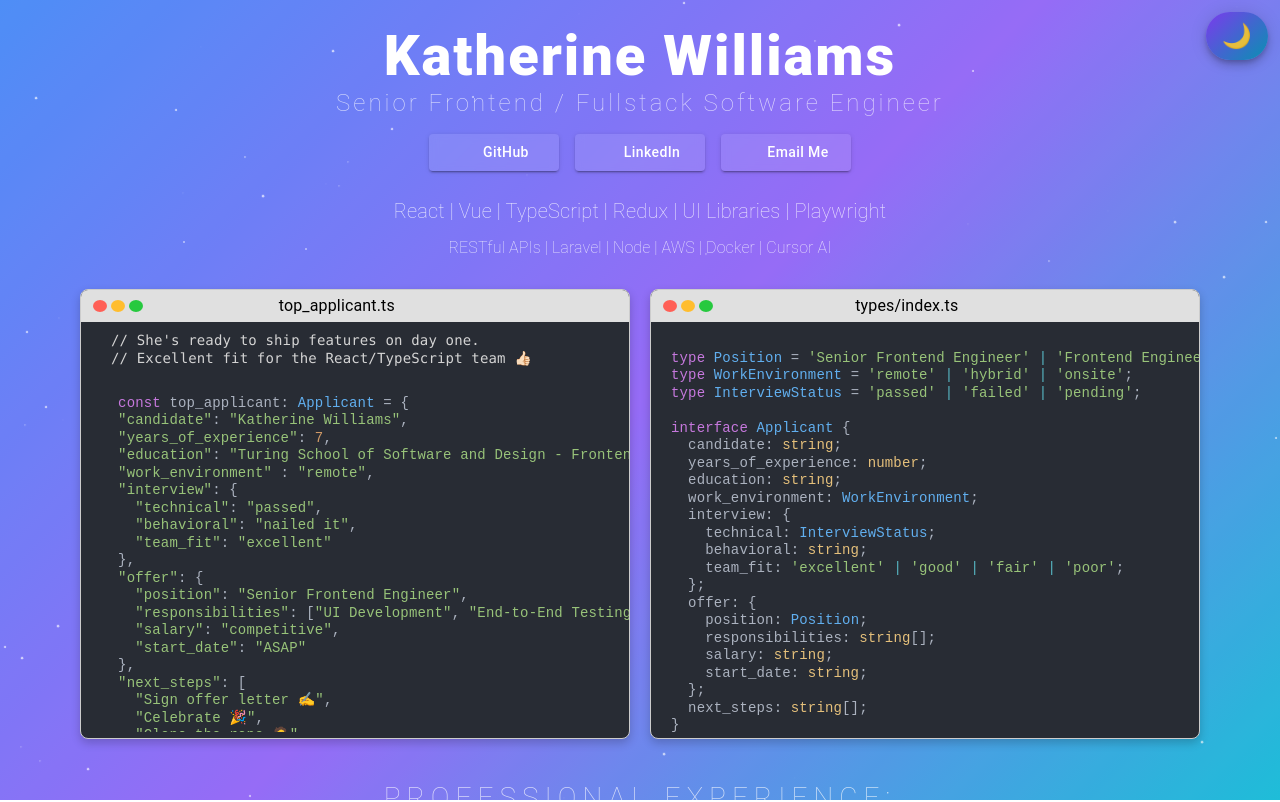
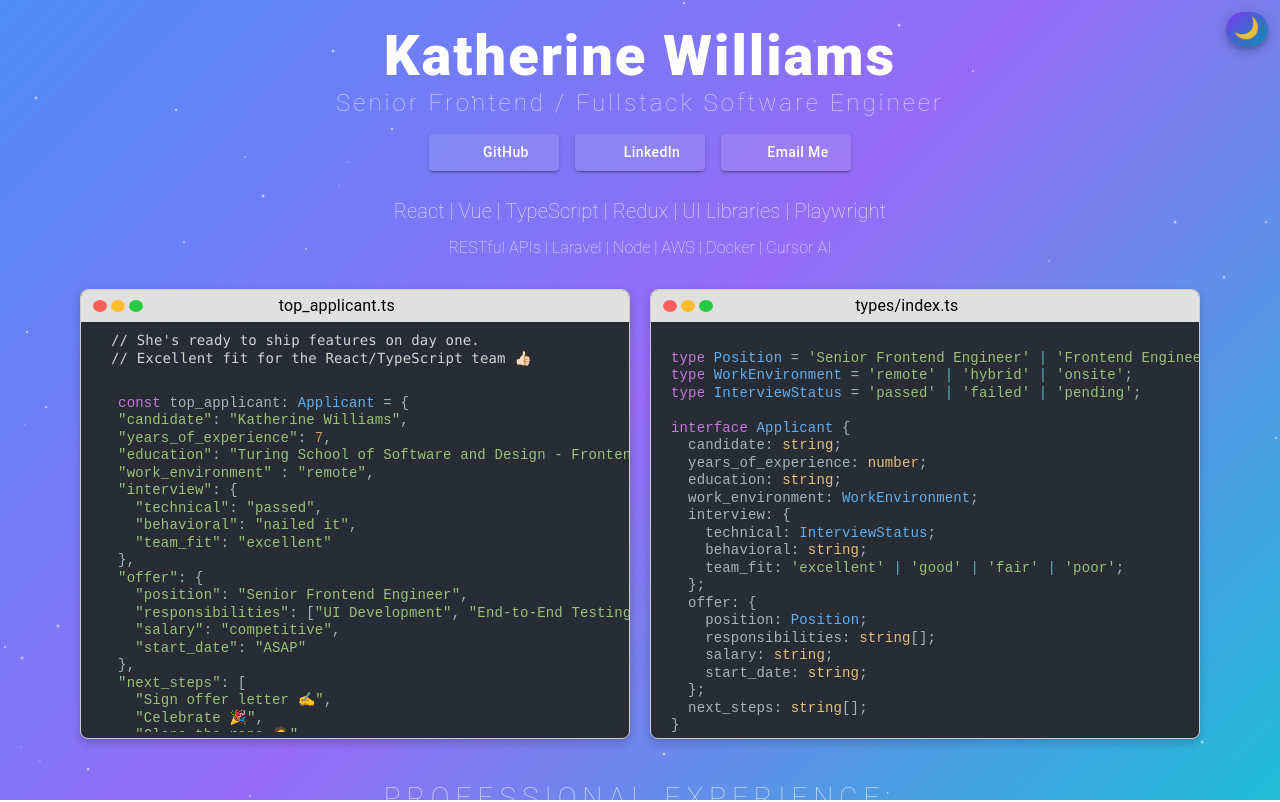
Before and after one commit to kawilliams8/resume, a React (Vite) app: page / in a window 1280 px wide. Shown: the top 802 px of the page. Built offline with nearby package versions, Linux system fonts and the light colour scheme; some icons are missing.

Commit message:
Fix FAB overlap

```diff
--- a/src/App.tsx
+++ b/src/App.tsx
@@ -56,7 +56,7 @@ export default function App() {
               sx={{
                 fontWeight: 800,
                 mt: 1,
-                maxWidth: "100%",
+                maxWidth: "80%",
                 wordBreak: "break-word",
                 whiteSpace: "normal",
                 fontSize: { xs: "2.25rem", sm: "2.5rem", md: "3.5rem" },
--- a/src/theme/ThemeToggle.tsx
+++ b/src/theme/ThemeToggle.tsx
@@ -9,8 +9,13 @@ interface ThemeToggleProps {
 export const ThemeToggle = ({ onToggle }: ThemeToggleProps) => {
   const theme = useTheme();
   return (
-    <StyledFab onClick={onToggle} aria-label="edit theme" variant="extended">
-      <Typography sx={{ fontSize: 24 }}>
+    <StyledFab
+      size="small"
+      onClick={onToggle}
+      aria-label="edit theme"
+      variant="extended"
+    >
+      <Typography sx={{ fontSize: 21 }}>
         {theme.palette.mode === "dark" ? "☀️" : "🌙"}
       </Typography>
     </StyledFab>
```
